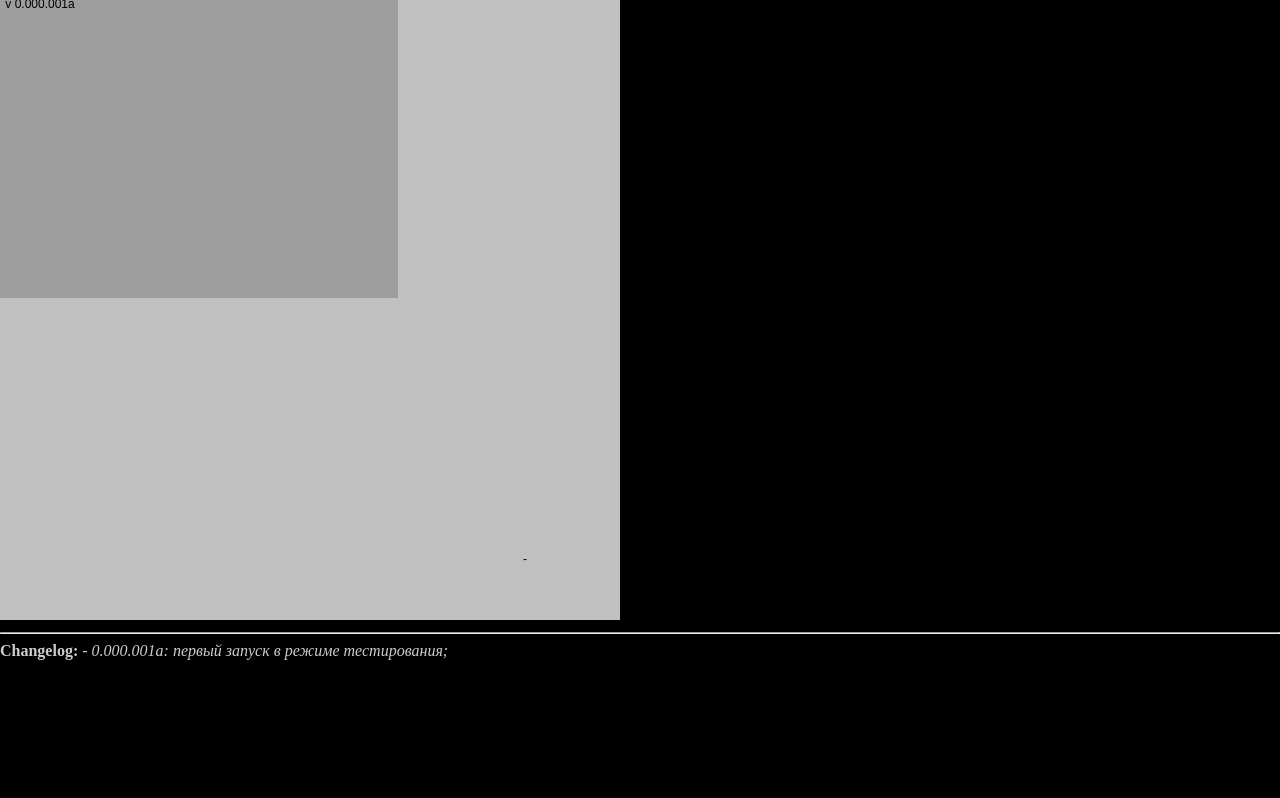
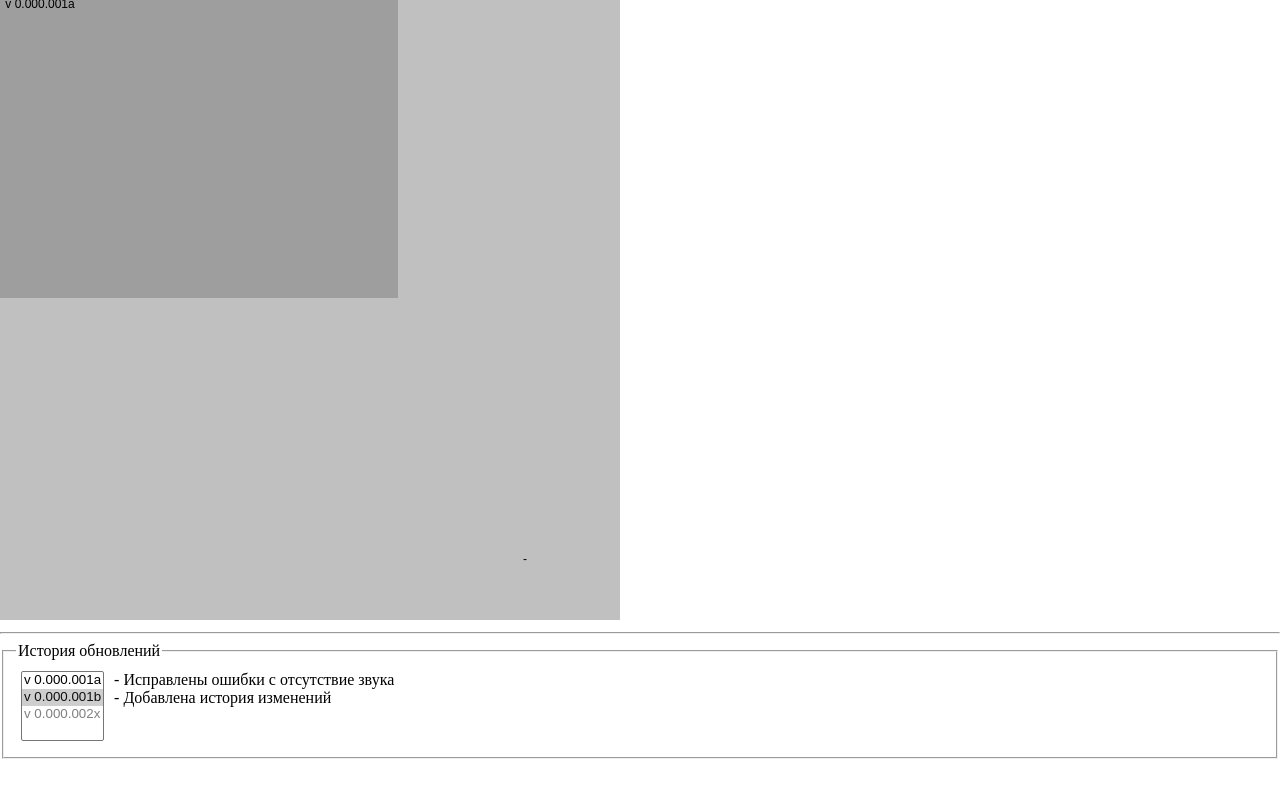
Before and after one commit to devProgst/devProgst.github.io, a plain HTML site: page index.html in a window 1280 px wide. Drawn offline with Linux system fonts and the light colour scheme; no server answers.

Commit message:
pageChangelog added

```diff
--- a/index.html
+++ b/index.html
@@ -12,8 +12,8 @@
 
         <style>
             body {
-              background: #000000;
-              color:#cccccc;
+              background: #ffffff;
+              color:#000000;
               margin: 0px;
               padding: 0px;
               border: 0px;
@@ -59,6 +59,10 @@
             {
                  text-align: center;
             }
+			div.Label {
+			   display: inline-block;
+			   width: 125px;
+			}
             /* END - Login Dialog Box */
             :-webkit-full-screen {
                width: 100%;
@@ -76,8 +80,46 @@
         </div>
 
         <script type="text/javascript" src="html5game/VitkaCasino777.js?GDEYB=421575195"></script>
-        <hr>
-        <b>Changelog:</b>
-        <i>- 0.000.001a: первый запуск в режиме тестирования;
+
+		<hr>
+
+		<fieldset>
+			<legend>История обновлений</legend>
+			<table width="100%" cellspacing="0" cellpadding="5">
+				<tr>
+				<td width="20px" valign="top">
+				<form name="verList">
+					<select name="verID" size="4" width="20px">
+						<option value="ver1">v 0.000.001a</option>
+						<option value="ver2" selected="selected">v 0.000.001b</option>
+						<option value="ver3" disabled>v 0.000.002x</option>
+					</select>
+				</form>
+				</td>
+				<td valign="top"><div id="verText"></div></td>
+				</tr>
+			</table>
+		</fieldset>
+		<script>
+			var verSel = verList.verID;
+			function chgVersion(){
+
+				var verText = document.getElementById("verText");
+				var verSelect = verSel.options[verSel.selectedIndex];
+				// verText.textContent = "Вы выбрали: " + verSelect.text;
+				var newline = String.fromCharCode(13);
+				switch (verSel.selectedIndex) {
+					case 0:
+						verText.innerText = "- Приложение запущено в режиме тестирования\r\n";
+					break;
+					case 1:
+						verText.innerText =  "- Исправлены ошибки с отсутствие звука\r\n";
+						verText.innerText += "- Добавлена история изменений"
+					break;
+				}
+			}
+			verSel.addEventListener("change", chgVersion);
+			chgVersion();
+		</script>
     </body>
 </html>
```
